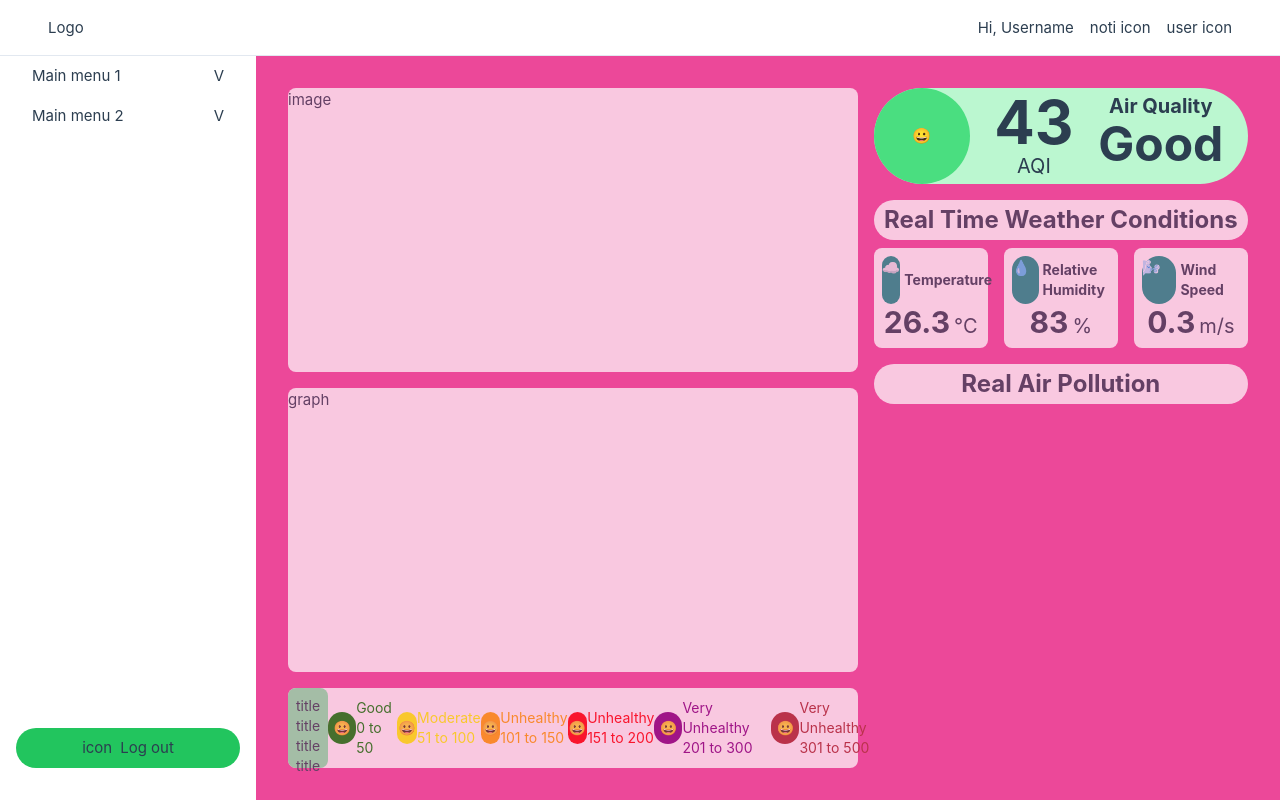
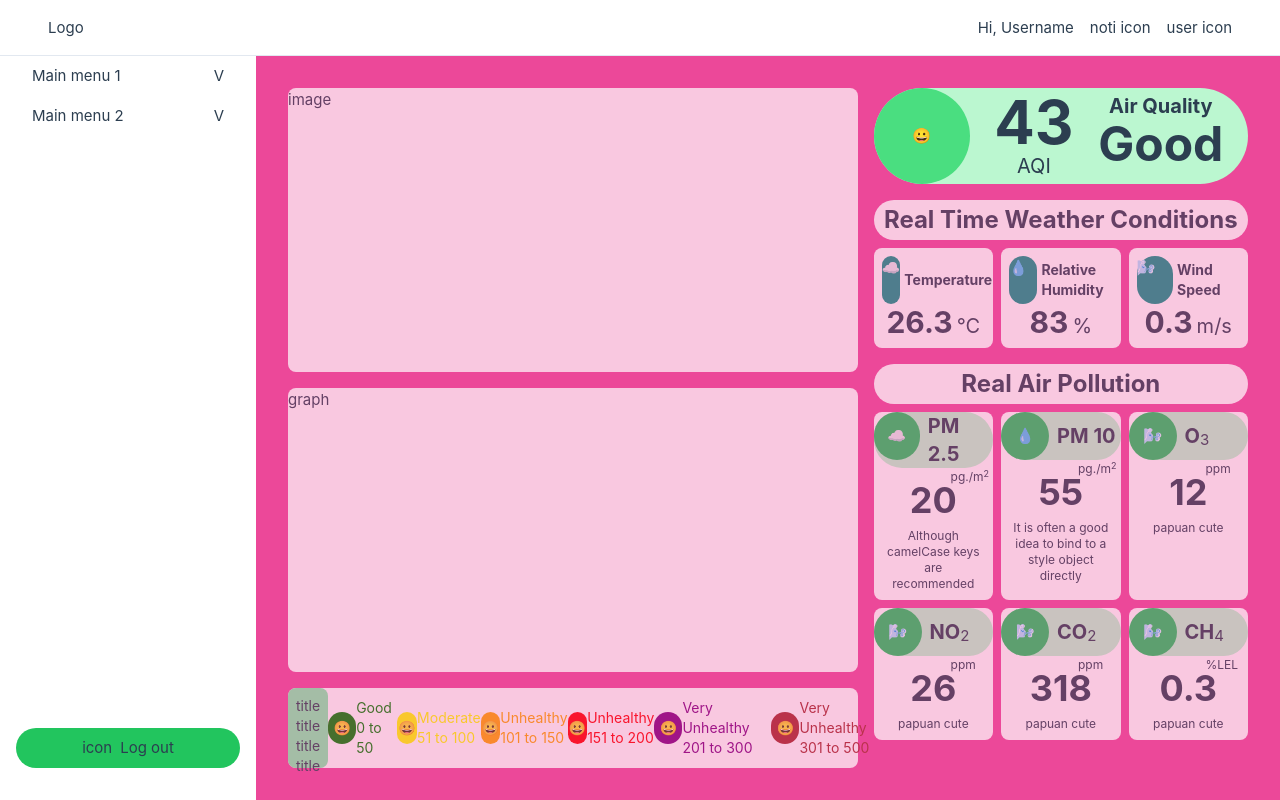
Before and after one commit to 11best/simple-weather-dashboard, a Vue app: page / in a window 1280 px wide. Built offline with nearby package versions, Linux system fonts and the light colour scheme.

Commit message:
create pollution section

```diff
--- a/src/App.vue
+++ b/src/App.vue
@@ -4,9 +4,9 @@ import Sidebar from "./components/Sidebar/Sidebar.vue";
 import ImageContainer from "./components/ImageContainer.vue";
 import GraphContainer from "./components/GraphContainer.vue";
 import IndexLevel from "./components/IndexLevel.vue";
-import TextContainer from "./components/TextContainer.vue";
 import AqiSummary from "./components/AqiSummary.vue";
 import WeatherConditionSection from "./components/WeatherConditionSection.vue";
+import PollutionSection from "./components/PollutionSection.vue";
 </script>
 
 <template>
@@ -26,7 +26,9 @@ import WeatherConditionSection from "./components/WeatherConditionSection.vue";
             <div class="my-4">
               <WeatherConditionSection />
             </div>
-            <div><TextContainer title="Real Air Pollution" /></div>
+            <div>
+              <PollutionSection />
+            </div>
           </div>
         </div>
       </main>
--- /dev/null
+++ b/src/components/CardWithLabel.vue
@@ -0,0 +1,31 @@
+<script setup lang="ts">
+defineProps<{
+  data: any;
+}>();
+</script>
+
+<template>
+  <div class="bg-white opacity-70 w-full h-full rounded-lg">
+    <div class="bg-green-200 rounded-full w-full flex">
+      <div
+        class="w-12 h-12 rounded-full bg-green-500 flex items-center justify-center"
+      >
+        {{ data.icon }}
+      </div>
+      <span
+        v-html="data.title"
+        class="flex items-center ml-2 font-bold text-xl"
+      ></span>
+    </div>
+    <div class="p-2">
+      <div class="flex justify-center relative">
+        <div class="font-bold text-4xl mt-1">{{ data.value }}</div>
+        <div
+          v-html="data.unit"
+          class="text-xs absolute top-[-7px] left-2/3"
+        ></div>
+      </div>
+      <div class="text-center text-xs mt-2">{{ data.detail }}</div>
+    </div>
+  </div>
+</template>
--- /dev/null
+++ b/src/components/PollutionSection.vue
@@ -0,0 +1,56 @@
+<script setup lang="ts">
+import TextContainer from "./TextContainer.vue";
+import CardWithLabel from "./CardWithLabel.vue";
+
+const mockWeatherConditions = [
+  {
+    title: "PM 2.5",
+    icon: "☁️",
+    value: "20",
+    unit: "pg./m<sup>2</sup>",
+    detail: "Although camelCase keys are recommended",
+  },
+  {
+    title: "PM 10",
+    icon: "💧",
+    value: "55",
+    unit: "pg./m<sup>2</sup>",
+    detail: "It is often a good idea to bind to a style object directly",
+  },
+  {
+    title: "O<sub>3</sub>",
+    icon: "🌬️",
+    value: "12",
+    unit: "ppm",
+    detail: "papuan cute",
+  },
+  {
+    title: "NO<sub>2</sub>",
+    icon: "🌬️",
+    value: "26",
+    unit: "ppm",
+    detail: "papuan cute",
+  },
+  {
+    title: "CO<sub>2</sub>",
+    icon: "🌬️",
+    value: "318",
+    unit: "ppm",
+    detail: "papuan cute",
+  },
+  {
+    title: "CH<sub>4</sub>",
+    icon: "🌬️",
+    value: "0.3",
+    unit: "%LEL",
+    detail: "papuan cute",
+  },
+];
+</script>
+
+<template>
+  <TextContainer title="Real Air Pollution" />
+  <div class="grid grid-cols-3 gap-2 mt-2">
+    <CardWithLabel v-for="item in mockWeatherConditions" :data="item" />
+  </div>
+</template>
--- a/src/components/WeatherConditionSection.vue
+++ b/src/components/WeatherConditionSection.vue
@@ -26,7 +26,7 @@ const mockWeatherConditions = [
 
 <template>
   <TextContainer title="Real Time Weather Conditions" />
-  <div class="grid grid-cols-3 gap-4 mt-2">
+  <div class="grid grid-cols-3 gap-2 mt-2">
     <Card v-for="item in mockWeatherConditions" :data="item" />
   </div>
 </template>
```
